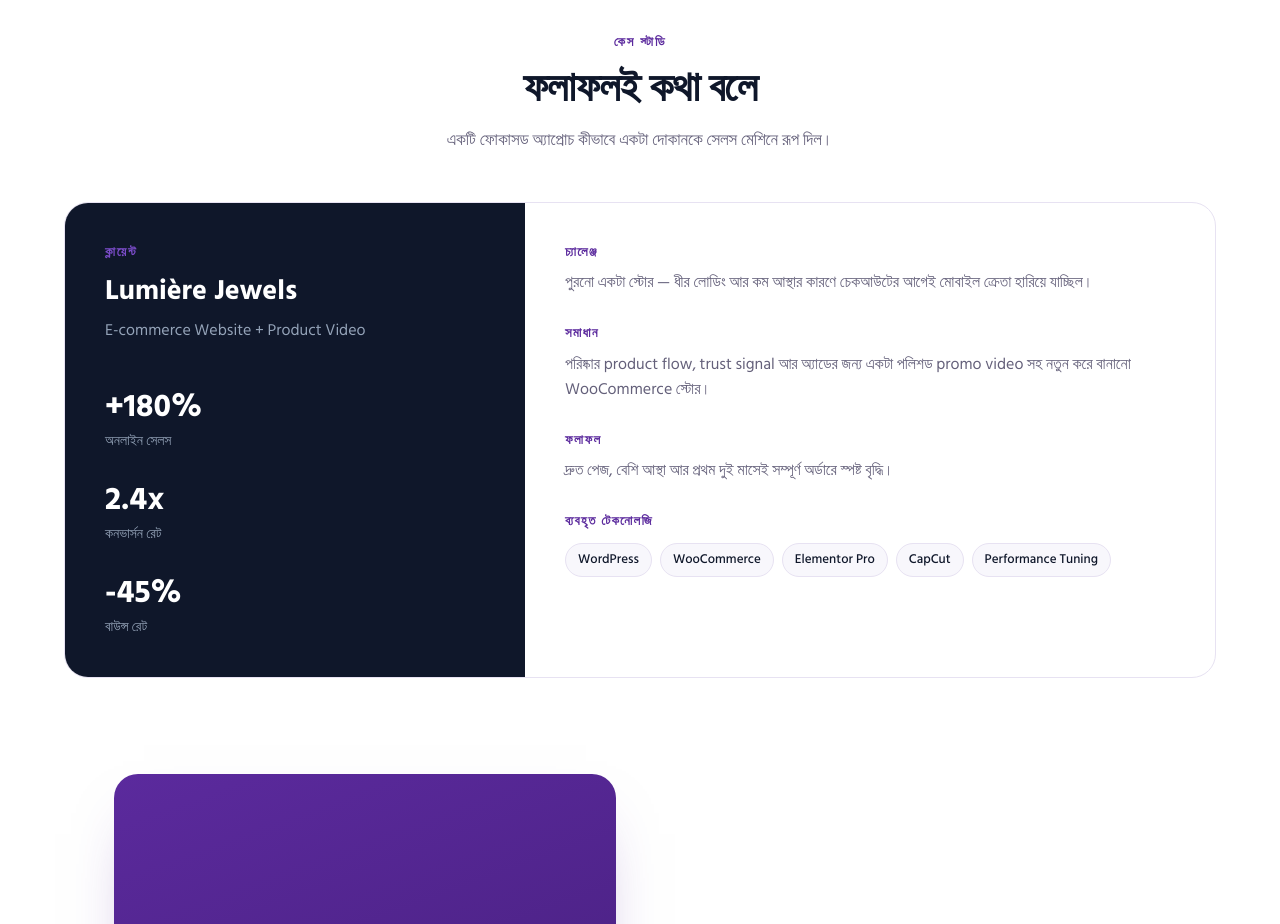
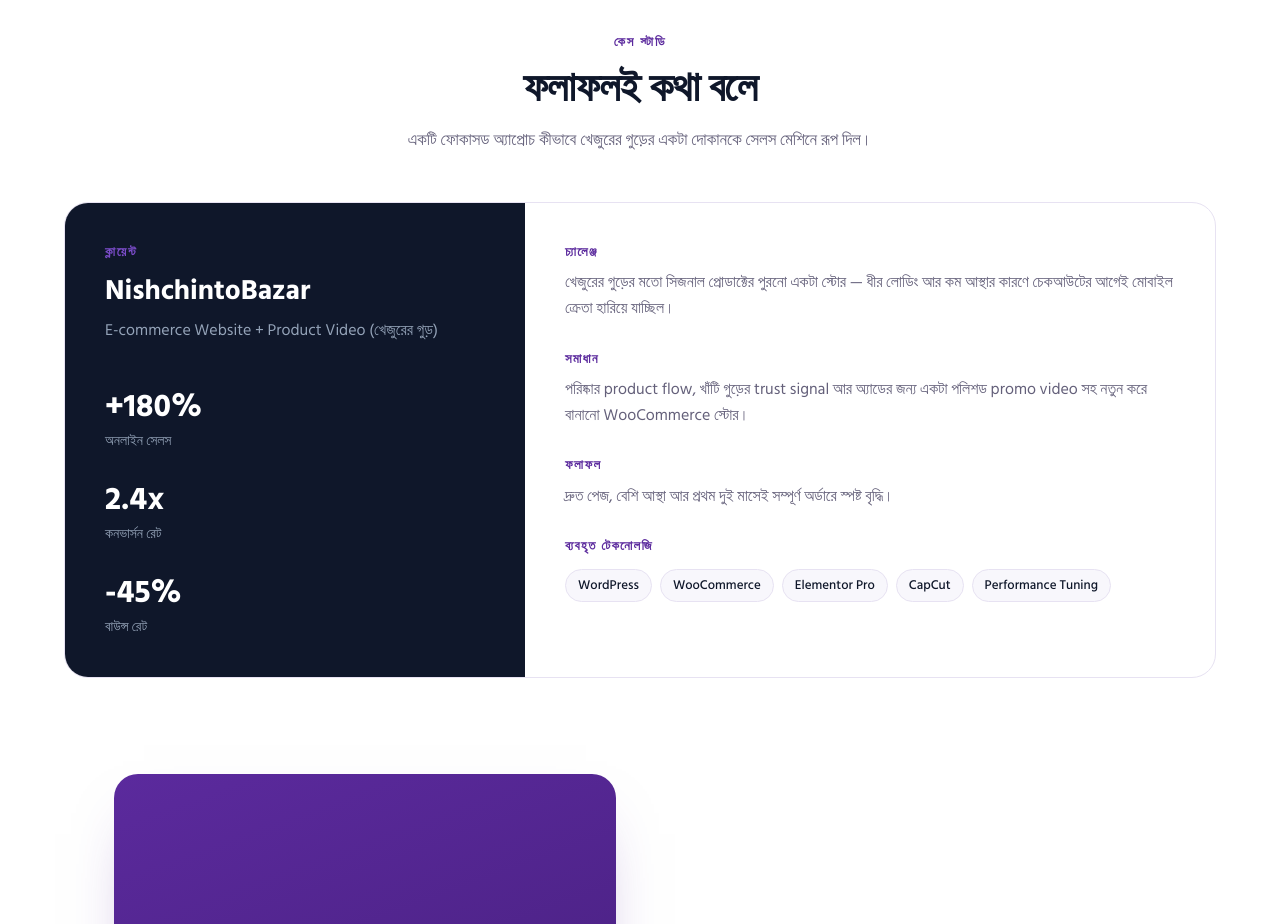
Before and after one commit to sourov6580/sabbir-web-solutions, a Next.js app: page / in a window 1280 px wide. Shown: the part 1420-2344 px from the top of the page. Built offline with nearby package versions, Linux system fonts and the light colour scheme.

Commit message:
Update site.js

```diff
--- a/content/site.js
+++ b/content/site.js
@@ -148,10 +148,10 @@
 export const caseStudy = {
   eyebrow: "কেস স্টাডি",
   title: "ফলাফলই কথা বলে",
-  sub: "একটি ফোকাসড অ্যাপ্রোচ কীভাবে একটা দোকানকে সেলস মেশিনে রূপ দিল।",
+  sub: "একটি ফোকাসড অ্যাপ্রোচ কীভাবে খেজুরের গুড়ের একটা দোকানকে সেলস মেশিনে রূপ দিল।",
   clientLabel: "ক্লায়েন্ট",
-  client: "Lumière Jewels",
-  projectType: "E-commerce Website + Product Video",
+  client: "NishchintoBazar",
+  projectType: "E-commerce Website + Product Video (খেজুরের গুড়)",
   metrics: [
     { value: "+180%", label: "অনলাইন সেলস" },
     { value: "2.4x", label: "কনভার্সন রেট" },
@@ -160,11 +160,11 @@
   blocks: [
     {
       head: "চ্যালেঞ্জ",
-      body: "পুরনো একটা স্টোর — ধীর লোডিং আর কম আস্থার কারণে চেকআউটের আগেই মোবাইল ক্রেতা হারিয়ে যাচ্ছিল।",
+      body: "খেজুরের গুড়ের মতো সিজনাল প্রোডাক্টের পুরনো একটা স্টোর — ধীর লোডিং আর কম আস্থার কারণে চেকআউটের আগেই মোবাইল ক্রেতা হারিয়ে যাচ্ছিল।",
     },
     {
       head: "সমাধান",
-      body: "পরিষ্কার product flow, trust signal আর অ্যাডের জন্য একটা পলিশড promo video সহ নতুন করে বানানো WooCommerce স্টোর।",
+      body: "পরিষ্কার product flow, খাঁটি গুড়ের trust signal আর অ্যাডের জন্য একটা পলিশড promo video সহ নতুন করে বানানো WooCommerce স্টোর।",
     },
     {
       head: "ফলাফল",
```
